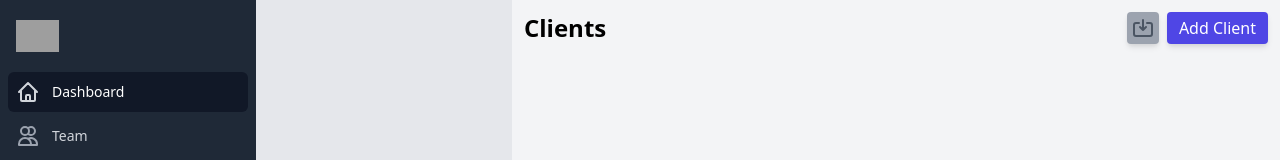
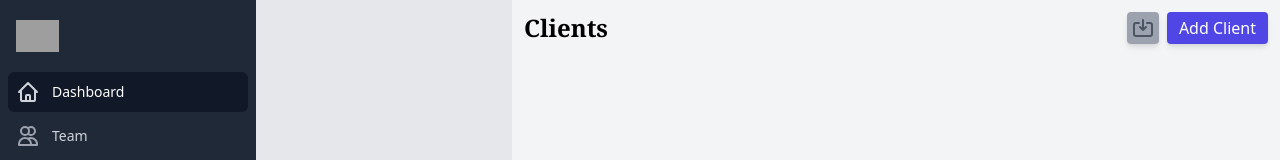
Before and after one commit to Khoby-790/clients-template, a React (Create React App) app: page / in a window 1280 px wide. Shown: the top 160 px of the page. Built offline with nearby package versions, Linux system fonts and the light colour scheme; grey boxes are pictures that could not be loaded.

Commit message:
--- Auto-Git Commit ---

```diff
--- a/src/pages/Dashboard/Dashboard.jsx
+++ b/src/pages/Dashboard/Dashboard.jsx
@@ -8,7 +8,7 @@ const Dashboard = () => {
         <div className="flex-1 flex flex-col px-3">
           <div className="flex w-full justify-between py-3">
             <div>
-              <h1 className="font-semibold text-2xl">Clients</h1>
+              <h1 className="font-semibold font-serif text-2xl">Clients</h1>
             </div>
             <div className="flex">
               <button className="bg-gray-400 outline-none focus:outline-none p-1 rounded shadow-md">
```
